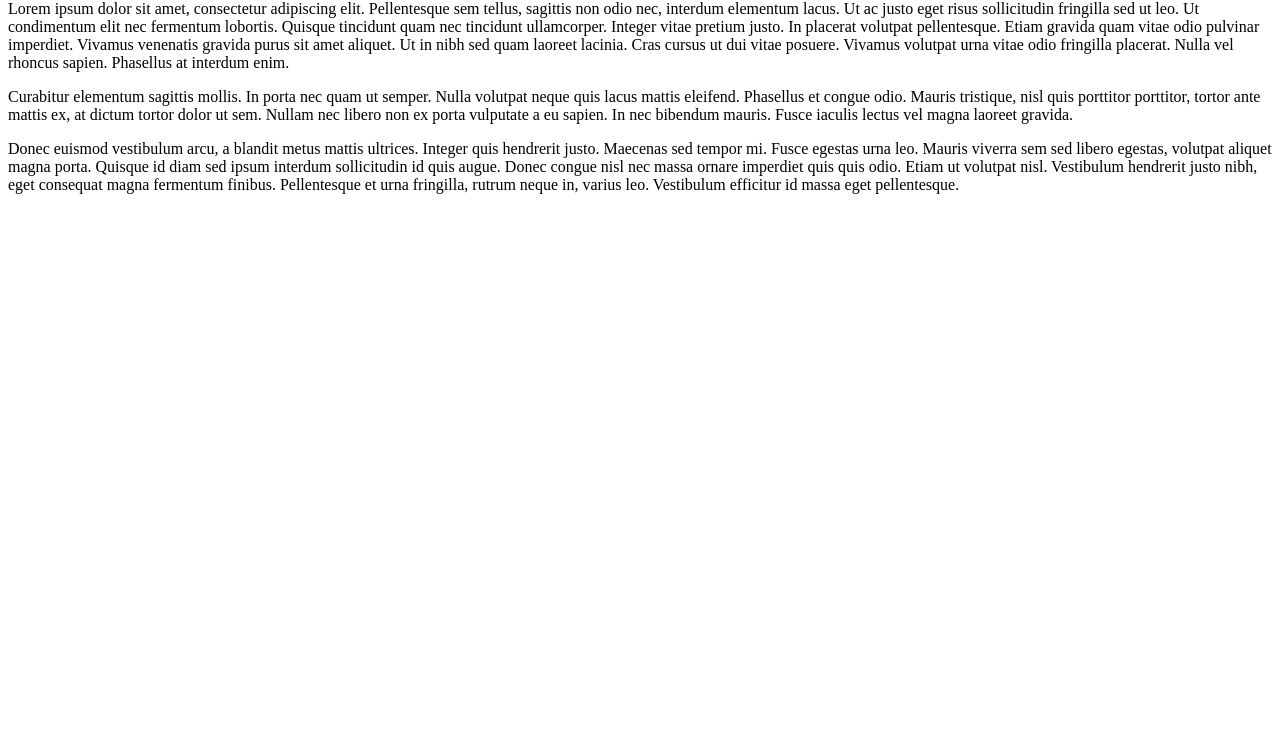
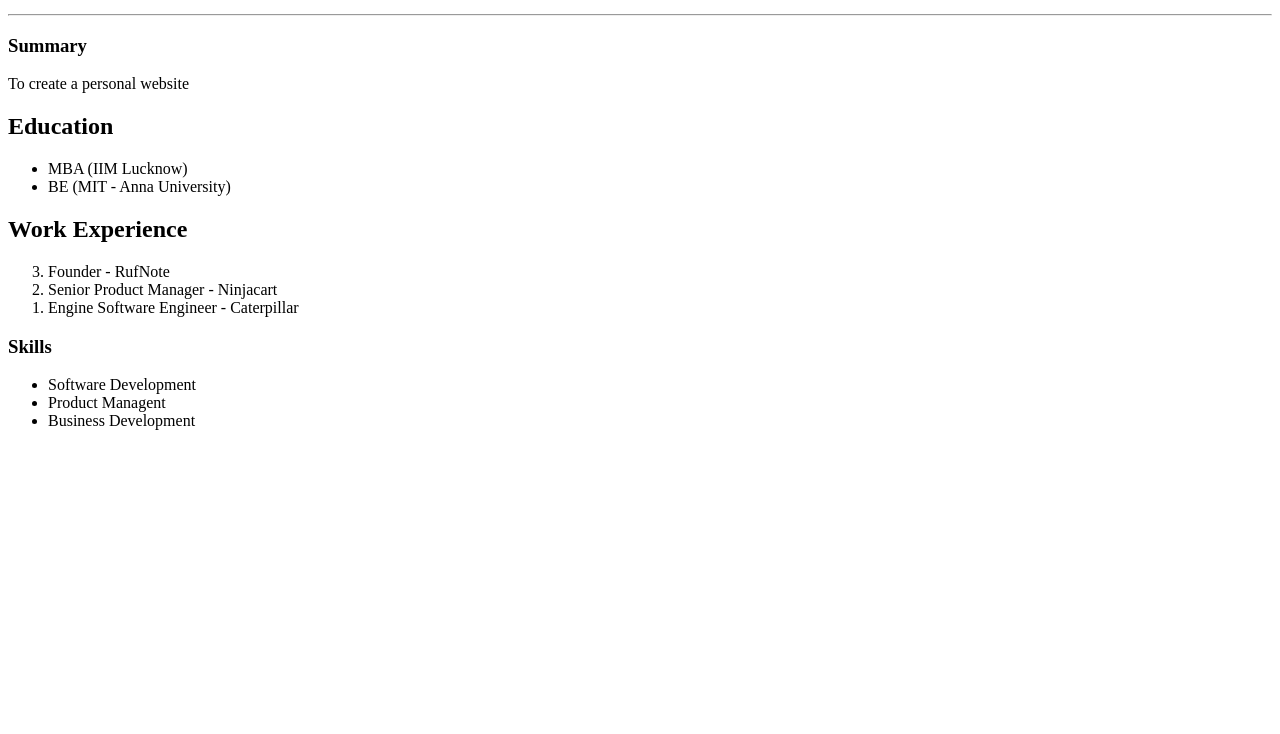
Before and after one commit to aadiRaayan/htmlPortfolio, a plain HTML site: page public/about.html in a window 1280 px wide. Shown: the part 66-800 px from the top of the page. Drawn offline with Linux system fonts and the light colour scheme.

Commit message:
Update about.html

```diff
--- a/public/about.html
+++ b/public/about.html
@@ -1,20 +1,35 @@
-<h1>About Me</h1>
-<p>Lorem ipsum dolor sit amet, consectetur adipiscing elit. Pellentesque sem tellus, sagittis non odio nec, interdum
-  elementum lacus. Ut ac justo eget risus sollicitudin fringilla sed ut leo. Ut condimentum elit nec fermentum lobortis.
-  Quisque tincidunt quam nec tincidunt ullamcorper. Integer vitae pretium justo. In placerat volutpat pellentesque.
-  Etiam
-  gravida quam vitae odio pulvinar imperdiet. Vivamus venenatis gravida purus sit amet aliquet. Ut in nibh sed quam
-  laoreet lacinia. Cras cursus ut dui vitae posuere. Vivamus volutpat urna vitae odio fringilla placerat. Nulla vel
-  rhoncus sapien. Phasellus at interdum enim.</p>
+<!DOCTYPE html>
+<html lang="en">
+  <head>
+    <meta charset="UTF-8" />
+    <meta name="viewport" content="width=device-width, initial-scale=1.0" />
+    <title>My Resume</title>
+  </head>
+  <body>
+    <h1>Chockalingam Jeevanatham</h1>
+    <hr />
 
-<p>Curabitur elementum sagittis mollis. In porta nec quam ut semper. Nulla volutpat neque quis lacus mattis eleifend.
-  Phasellus et congue odio. Mauris tristique, nisl quis porttitor porttitor, tortor ante mattis ex, at dictum tortor
-  dolor
-  ut sem. Nullam nec libero non ex porta vulputate a eu sapien. In nec bibendum mauris. Fusce iaculis lectus vel magna
-  laoreet gravida.</p>
+    <h3>Summary</h3>
+    <p>To create a personal website</p>
 
-<p>Donec euismod vestibulum arcu, a blandit metus mattis ultrices. Integer quis hendrerit justo. Maecenas sed tempor mi.
-  Fusce egestas urna leo. Mauris viverra sem sed libero egestas, volutpat aliquet magna porta. Quisque id diam sed ipsum
-  interdum sollicitudin id quis augue. Donec congue nisl nec massa ornare imperdiet quis quis odio. Etiam ut volutpat
-  nisl. Vestibulum hendrerit justo nibh, eget consequat magna fermentum finibus. Pellentesque et urna fringilla, rutrum
-  neque in, varius leo. Vestibulum efficitur id massa eget pellentesque.</p>
+    <h2>Education</h2>
+    <ul>
+      <li>MBA (IIM Lucknow)</li>
+      <li>BE (MIT - Anna University)</li>
+    </ul>
+
+    <h2>Work Experience</h2>
+    <ol reversed="true">
+      <li>Founder - RufNote</li>
+      <li>Senior Product Manager - Ninjacart</li>
+      <li>Engine Software Engineer - Caterpillar</li>
+    </ol>
+
+    <h3>Skills</h3>
+    <ul>
+      <li>Software Development</li>
+      <li>Product Managent</li>
+      <li>Business Development</li>
+    </ul>
+  </body>
+</html>
```
